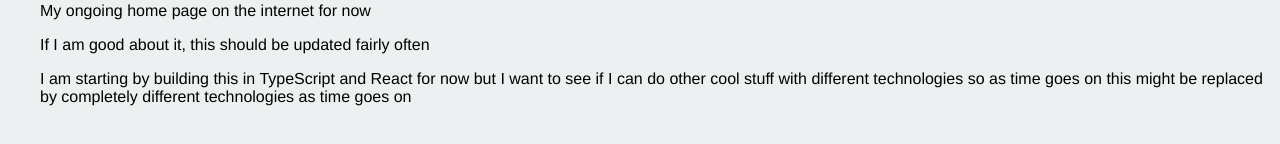
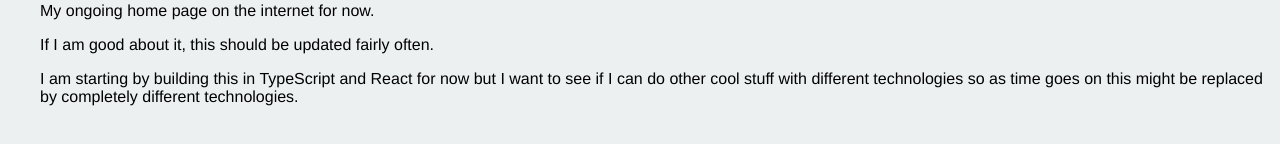
Before and after one commit to joshevangels/joshevangels.github.io, a React (Vite) app: page / in a window 1280 px wide. Shown: the part 214-358 px from the top of the page. Built offline with nearby package versions, Linux system fonts and the light colour scheme.

Commit message:
Add gh-pages and correct some grammer

```diff
--- a/package.json
+++ b/package.json
@@ -20,7 +20,7 @@
   "bugs": {
     "url": "https://github.com/joshevangels/joshevangels.github.io/issues"
   },
-  "homepage": "https://github.com/joshevangels/joshevangels.github.io",
+  "homepage": "https://joshevangels.github.io/",
   "dependencies": {
     "react": "^16.12.0",
     "react-dom": "^16.12.0"
@@ -33,6 +33,7 @@
     "@types/react-dom": "^16.9.4",
     "enzyme": "^3.10.0",
     "enzyme-adapter-react-16": "^1.15.1",
+    "gh-pages": "^2.1.1",
     "jest": "^24.9.0",
     "parcel-bundler": "^1.12.4",
     "sass": "^1.23.7",
--- a/src/pages/Home.page.tsx
+++ b/src/pages/Home.page.tsx
@@ -10,16 +10,16 @@
             </header>
             <main>
                 <p>
-                    My ongoing home page on the internet for now
+                    My ongoing home page on the internet for now.
                 </p>
                 <p>
-                    If I am good about it, this should be updated fairly often
+                    If I am good about it, this should be updated fairly often.
                 </p>
                 <p>
                 I am starting by building this in TypeScript and React for now
                 but I want to see if I can do other cool stuff with different
                 technologies so as time goes on this might be replaced by
-                completely different technologies as time goes on
+                completely different technologies.
                 </p>
             </main>
         </div>
```
Also changed, not shown: 2 other files (tests, documents, lock files or other folders).
